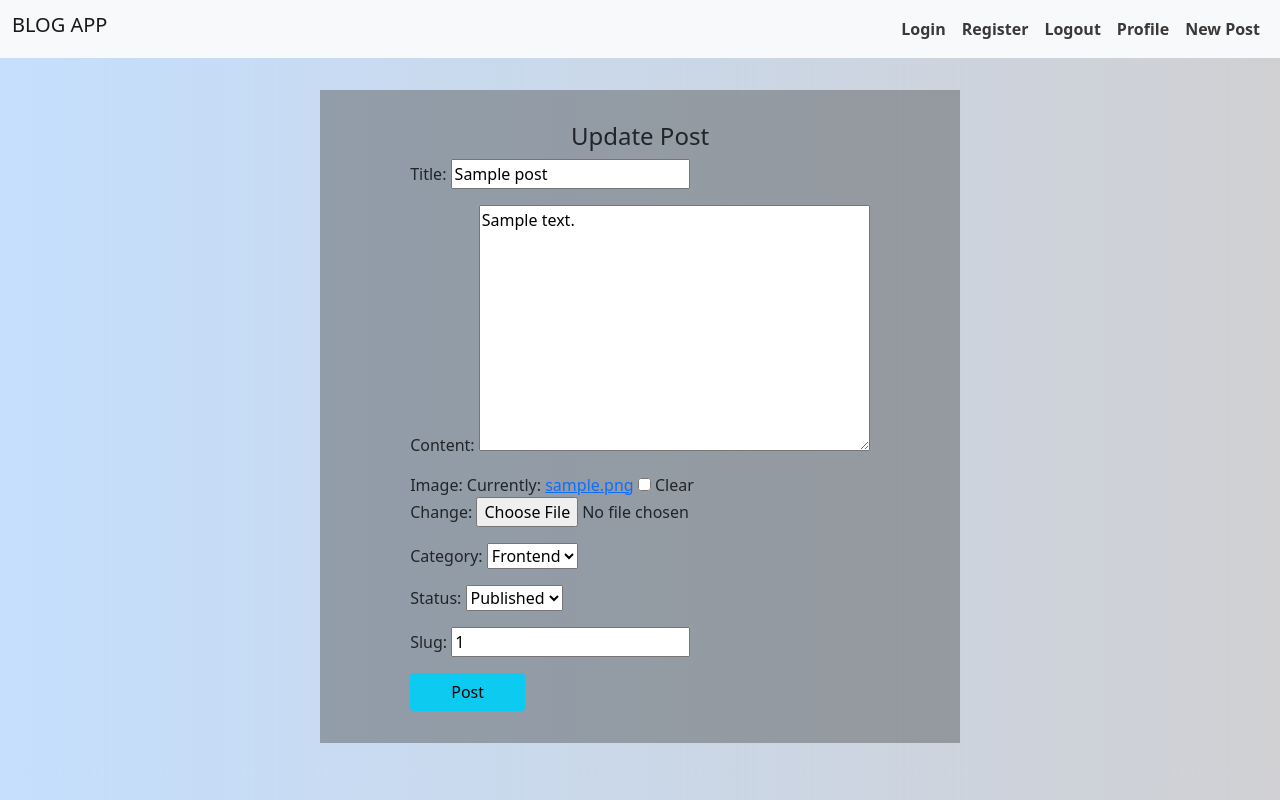
After one commit to baaserosman/DJANGO-Blog_App, a Django app: page /update/1 in a window 1280 px wide. The commit adds this page. Run offline with Django 4.2, Linux system fonts and the light colour scheme; tables that the repository leaves empty hold one stand-in row (values such as "Sample post").

Commit message:
hmtl pages

```diff
--- a/myapp/templates/myapp/detail.html
+++ b/myapp/templates/myapp/detail.html
@@ -8,7 +8,7 @@
   <div class="card-body">
     <h5 class="card-title">{{post.title}}</h5>
     <p class="card-text">{{post.content}}</p>
-    <a href="#" class="btn btn-info">Edit</a>
+    <a href="{% url 'post_update' post.id %}" class="btn btn-info">Edit</a>
     <a href="#" class="btn btn-danger">Delete</a>
   </div>
 </div>
--- a/myapp/templates/myapp/home.html
+++ b/myapp/templates/myapp/home.html
@@ -2,7 +2,9 @@
 
 
 {% block content %}
+<div>
     <h1 class="text-center">Blog App</h1>
+</div>
 <br>
 <div class="card-container">
     <div class=" row row-cols-1 row-cols-md-3 g-4">
@@ -29,7 +31,6 @@
         {% endfor %}
 
     </div>
-
 </div>
 
 
--- a/myapp/templates/myapp/navbar.html
+++ b/myapp/templates/myapp/navbar.html
@@ -4,7 +4,7 @@
 {% block content %}
 <nav class="mb-3  navbar navbar-expand-md navbar-light bg-light">
       <div class="container-fluid">
-        <a class="navbar-brand" href="#">
+        <a class="navbar-brand" href="{% url 'home'  %}">
           <h5>BLOG APP</h5>
         </a>
         <button
@@ -35,7 +35,7 @@
               <a class="nav-link" href="#">Profile</a>
             </li>
             <li class="nav-item">
-              <a class="nav-link" href="#">New Post</a>
+              <a class="nav-link" href="{% url 'new_post' %}">New Post</a>
             </li>
           </ul>
         </div>
--- /dev/null
+++ b/myapp/templates/myapp/post_update.html
@@ -0,0 +1,18 @@
+{% extends 'base.html' %}
+
+
+{% block content %}
+<div class="newblog-container">
+    <div>
+        <h4>Update Post</h4>
+    </div>
+    <div>
+        <form action="" method="post" >
+        {% csrf_token %}
+        {{ form.as_p }}
+            <input type="submit" value="Post" class="btn btn-info w-25" />
+        </form>
+    </div>
+</div>
+
+{% endblock content %}
```
Also changed, not shown: myapp/templates/myapp/new_post.html (+7 -3 lines). Lines whose indentation alone changed are shown as unchanged.
